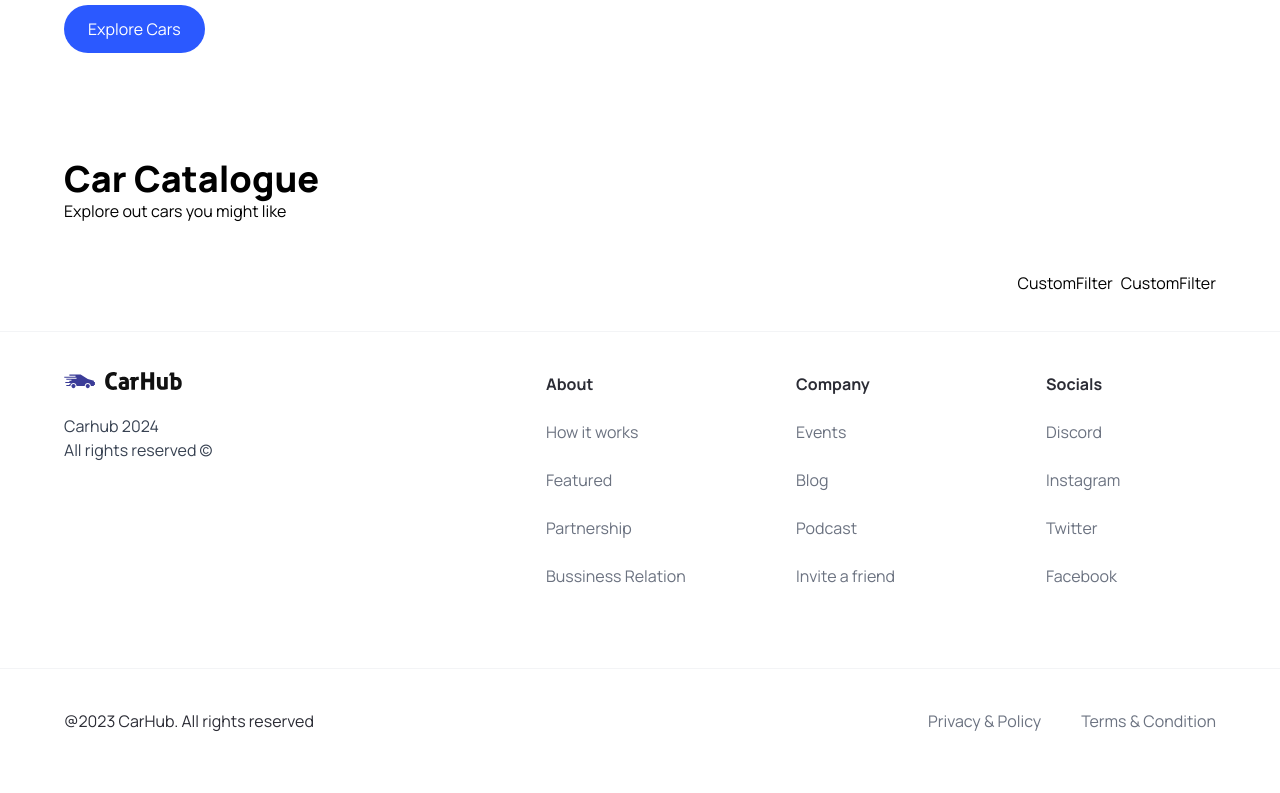
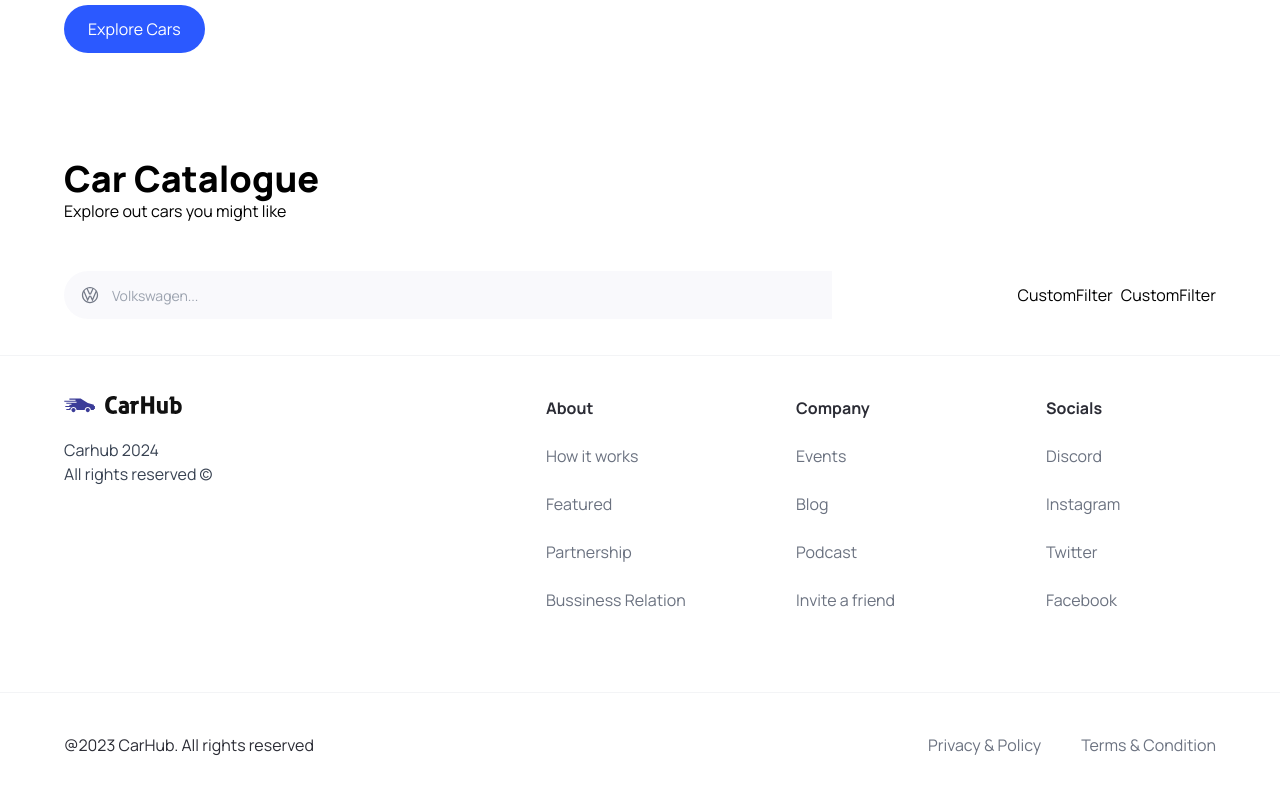
Before and after one commit to MuhammadDanishKhan16259/Car_ShowCase-Next.js, a Next.js app: page / in a window 1280 px wide. Shown: the part 705-1498 px from the top of the page. Built offline with nearby package versions, Linux system fonts and the light colour scheme.

Commit message:
added SearchManufacturer

```diff
--- a/app/page.tsx
+++ b/app/page.tsx
@@ -1,4 +1,4 @@
-import { CustomFilter, Hero, Searchbar } from "@/components";
+import { CustomFilter, Hero, SearchBar } from "@/components";
 import Image from "next/image";
 
 export default function Home() {
@@ -9,12 +9,12 @@
         <div className="home__text_container">
           <h1 className="text-4xl font-extrabold">Car Catalogue</h1>
           <p>Explore out cars you might like</p>
-          <div className="home__filters">
-            <Searchbar />
-            <div className="home__filter-container">
-              <CustomFilter title="fuel" />
-              <CustomFilter title="year" />
-            </div>
+        </div>
+        <div className="home__filters">
+          <SearchBar />
+          <div className="home__filter-container">
+            <CustomFilter title="fuel" />
+            <CustomFilter title="year" />
           </div>
         </div>
       </div>
--- a/components/SearchBar.tsx
+++ b/components/SearchBar.tsx
@@ -1,13 +1,20 @@
 "use client";
-// import React from "react";
+import { useState } from "react";
+import SearchManufacturer from "./SearchManufacturer";
 
-const Searchbar = () => {
+const SearchBar = () => {
+  const [manufacturer, setManufacturer] = useState("");
   const handleSearch = () => {};
   return (
     <form className="searchbar" onSubmit={handleSearch}>
-      <div></div>
+      <div className="searchbar__item">
+        <SearchManufacturer
+          manufacturer={manufacturer}
+          setManufacturer={setManufacturer}
+        />
+      </div>
     </form>
   );
 };
 
-export default Searchbar;
+export default SearchBar;
--- /dev/null
+++ b/components/SearchManufacturer.tsx
@@ -0,0 +1,205 @@
+// // import React from "react";
+// "use client";
+// import { useState, Fragment } from "react";
+// import Image from "next/image";
+// import { Combobox, Transition } from "@headlessui/react";
+// // import { manufacturers } from "../constants";
+// import { manufacturers } from "@/constants";
+// import { SearchManuFacturerProps } from "@/types";
+
+// const SearchManufacturer = ({
+//   manufacturer,
+//   setManufacturer,
+// }: SearchManuFacturerProps) => {
+//   const [query, setQuery] = useState("");
+//   const filteredManufacturers =
+//     query === ""
+//       ? manufacturers
+//       : manufacturers.filter((item) =>
+//           item
+//             .toLowerCase()
+//             .replace(/\s+/g, "")
+//             .includes(query.toLowerCase().replace(/\s+/g, ""))
+//         );
+//   return (
+//     <div className="search-manufacturer">
+//       <Combobox>
+//         <div className="relative w-full">
+//           <Combobox.Button className="absolute top-[14px]">
+//             <Image
+//               src="/car-logo.svg"
+//               width={20}
+//               height={20}
+//               className="ml-4"
+//               alt="Car Logo"
+//             />
+//           </Combobox.Button>
+//           <Combobox.Input
+//             className="search-manufacturer__input"
+//             placeholder="Volkswagen"
+//             displayValue={(manufacturer: string) => manufacturer}
+//             onChange={(e) => setQuery(e.target.value)}
+//           />
+//           {/* Transition for displaying the options */}
+//           <Transition
+//             as={Fragment} // group multiple elements without introducing an additional DOM node i.e., <></>
+//             leave="transition ease-in duration-100"
+//             leaveFrom="opacity-100"
+//             leaveTo="opacity-0"
+//             afterLeave={() => setQuery("")} // Reset the search query after the transition completes
+//           >
+//             {/* <Combobox.Options
+//               className="absolute mt-1 max-h-60 w-full overflow-auto rounded-md bg-white py-1 text-base shadow-lg ring-1 ring-black ring-opacity-5 focus:outline-none sm:text-sm"
+//               static
+//             >
+//               <Combobox.Option
+//                 value={query}
+//                 className="search-manufacturer__option"
+//               >
+//                 Create "{query}"
+//               </Combobox.Option>
+//             </Combobox.Options> */}
+//             <Combobox.Options>
+//               {filteredManufacturers.length === 0 && query !== "" && (
+//                 <Combobox.Option
+//                   value={query}
+//                   className="search-manufacturer__option"
+//                 >
+//                   Create "{query}"
+//                 </Combobox.Option>
+//               ):(
+//                 filteredManufacturers.map((item) => (
+//                    <Combobox.Option
+//                       key={item}
+//                       className={({ active }) =>
+//                       `relative search-manufacturer__option ${
+//                         active ? "bg-primary-blue text-white" : "text-gray-900"
+//                       }`
+//                     }
+//                     value={item}
+//                     >
+//                      </Combobox.Option>
+//                      )
+//                 })
+//               )}
+//             </Combobox.Options>
+//           </Transition>
+//         </div>
+//       </Combobox>
+//     </div>
+//   );
+// };
+
+// export default SearchManufacturer;
+"use client";
+import Image from "next/image";
+import { Fragment, useState } from "react";
+import { Combobox, Transition } from "@headlessui/react";
+
+import { manufacturers } from "@/constants";
+import { SearchManuFacturerProps } from "@/types";
+
+const SearchManufacturer = ({
+  manufacturer,
+  //   setManuFacturer,
+  setManufacturer,
+}: SearchManuFacturerProps) => {
+  const [query, setQuery] = useState("");
+
+  const filteredManufacturers =
+    query === ""
+      ? manufacturers
+      : manufacturers.filter((item) =>
+          item
+            .toLowerCase()
+            .replace(/\s+/g, "")
+            .includes(query.toLowerCase().replace(/\s+/g, ""))
+        );
+
+  return (
+    <div className="search-manufacturer">
+      <Combobox value={manufacturer} onChange={setManufacturer}>
+        <div className="relative w-full">
+          {/* Button for the combobox. Click on the icon to see the complete dropdown */}
+          <Combobox.Button className="absolute top-[14px]">
+            <Image
+              src="/car-logo.svg"
+              width={20}
+              height={20}
+              className="ml-4"
+              alt="car logo"
+            />
+          </Combobox.Button>
+
+          {/* Input field for searching */}
+          <Combobox.Input
+            className="search-manufacturer__input"
+            displayValue={(item: string) => item}
+            onChange={(event) => setQuery(event.target.value)} // Update the search query when the input changes
+            placeholder="Volkswagen..."
+          />
+
+          {/* Transition for displaying the options */}
+          <Transition
+            as={Fragment} // group multiple elements without introducing an additional DOM node i.e., <></>
+            leave="transition ease-in duration-100"
+            leaveFrom="opacity-100"
+            leaveTo="opacity-0"
+            afterLeave={() => setQuery("")} // Reset the search query after the transition completes
+          >
+            <Combobox.Options
+              className="absolute mt-1 max-h-60 w-full overflow-auto rounded-md bg-white py-1 text-base shadow-lg ring-1 ring-black ring-opacity-5 focus:outline-none sm:text-sm"
+              static
+            >
+              {filteredManufacturers.length === 0 && query !== "" ? (
+                <Combobox.Option
+                  value={query}
+                  className="search-manufacturer__option"
+                >
+                  Create "{query}"
+                </Combobox.Option>
+              ) : (
+                filteredManufacturers.map((item) => (
+                  <Combobox.Option
+                    key={item}
+                    className={({ active }) =>
+                      `relative search-manufacturer__option ${
+                        active ? "bg-primary-blue text-white" : "text-gray-900"
+                      }`
+                    }
+                    value={item}
+                  >
+                    {({ selected, active }) => (
+                      <>
+                        <span
+                          className={`block truncate ${
+                            selected ? "font-medium" : "font-normal"
+                          }`}
+                        >
+                          {item}
+                        </span>
+
+                        {/* Show an active blue background color if the option is selected */}
+                        {selected ? (
+                          <span
+                            className={`absolute inset-y-0 left-0 flex items-center pl-3 ${
+                              active
+                                ? "text-white"
+                                : "text-pribg-primary-purple"
+                            }`}
+                          ></span>
+                        ) : null}
+                      </>
+                    )}
+                  </Combobox.Option>
+                ))
+              )}
+            </Combobox.Options>
+          </Transition>
+        </div>
+      </Combobox>
+    </div>
+  );
+};
+
+export default SearchManufacturer;
--- a/components/index.ts
+++ b/components/index.ts
@@ -2,6 +2,15 @@
 import CustomButton from "./CustomButton";
 import Navbar from "./Navbar";
 import Footer from "./Footer";
-import Searchbar from "./Searchbar";
+import SearchBar from "./SearchBar";
 import CustomFilter from "./CustomFilter";
-export { Hero, CustomButton, Navbar, Footer, Searchbar, CustomFilter };
+import SearchManufacturer from "./SearchManufacturer";
+export {
+  Hero,
+  CustomButton,
+  Navbar,
+  Footer,
+  SearchBar,
+  CustomFilter,
+  SearchManufacturer,
+};
--- a/types/index.ts
+++ b/types/index.ts
@@ -64,5 +64,5 @@
 
 export interface SearchManuFacturerProps {
   manufacturer: string;
-  setManuFacturer: (manufacturer: string) => void;
+  setManufacturer: (manufacturer: string) => void;
 }
```
Also changed, not shown: package.json (+5 -4 lines), 1 other file (tests, documents, lock files or other folders).
